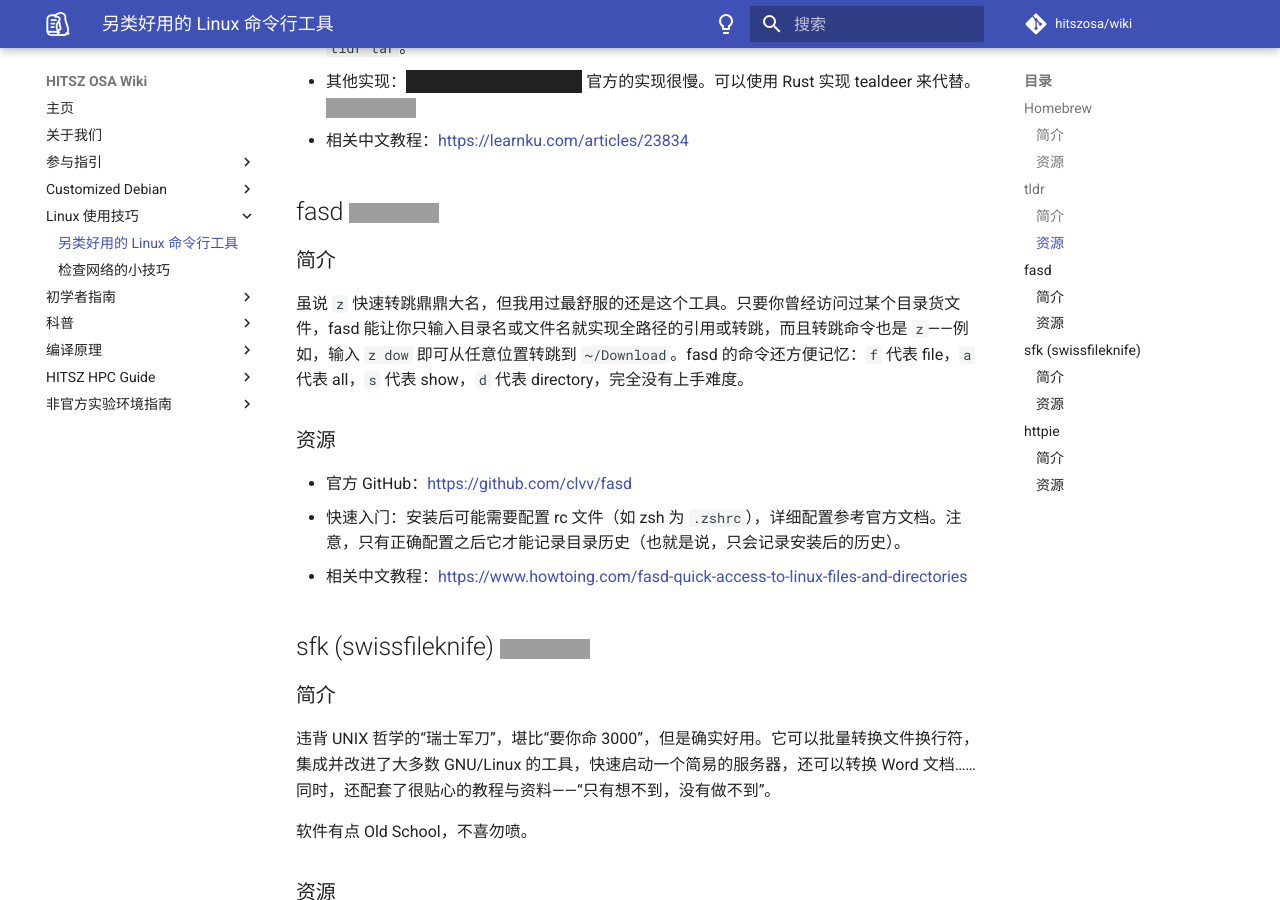
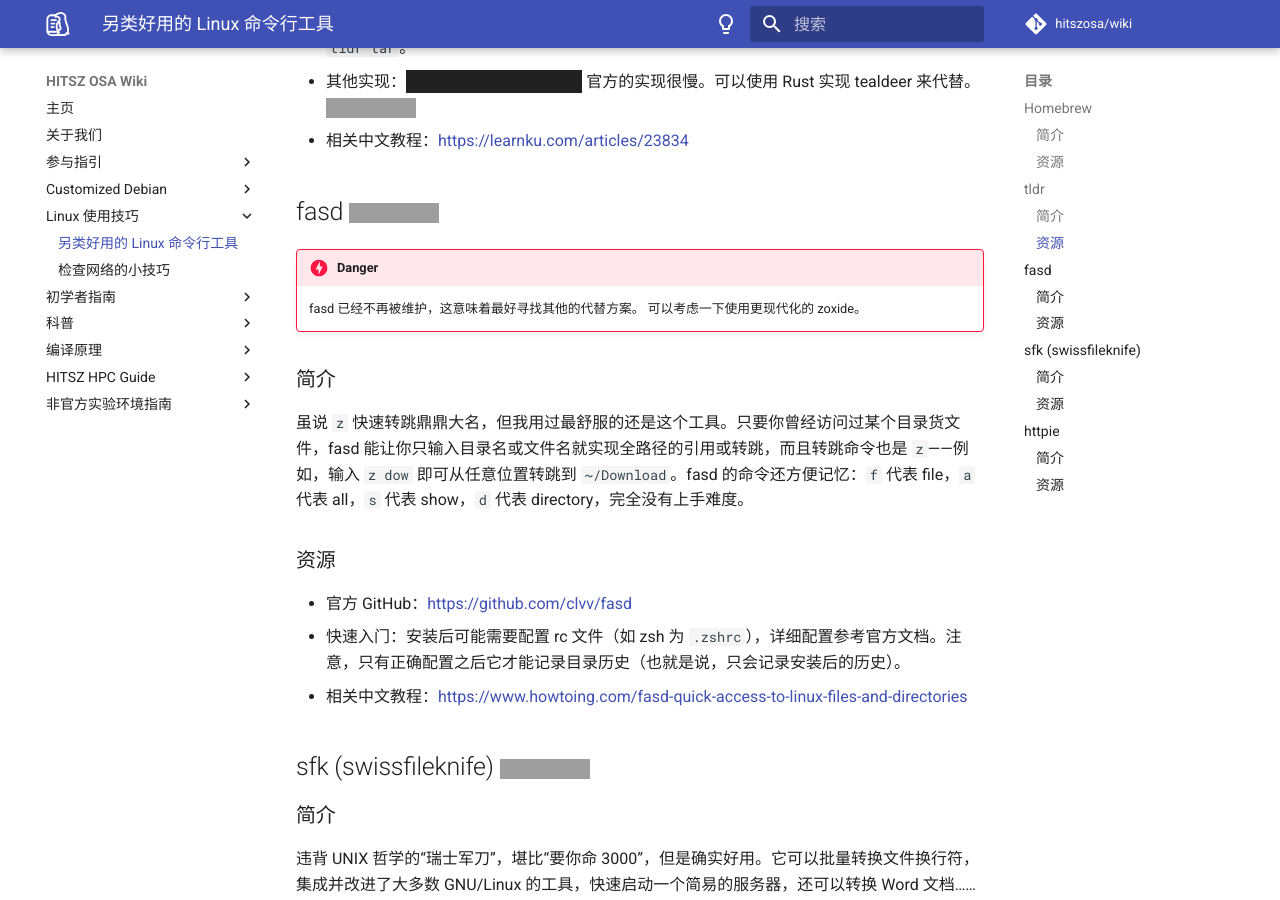
Before and after one commit to hitszosa/wiki, an MkDocs documentation site: the page built from docs/linux-tricks/handy-cli-apps.md, in a window 1280 px wide and 900 px high, scrolled down 976 px. Built offline with MkDocs 1.6.1 and Material for MkDocs 9.7.7, drawn with Linux system fonts in a browser that asks for light colours; comment, search, counter and statistics services are not loaded; grey boxes are pictures that could not be loaded.

Commit message:
Add information about the deprecation of fasd (#50)
* edit handy-cli-apps

* edit handy-cli-apps

```diff
--- a/docs/linux-tricks/handy-cli-apps.md
+++ b/docs/linux-tricks/handy-cli-apps.md
@@ -31,6 +31,10 @@ Too long; didn't read. ~~即“太长不看”~~ 废话不多说，就是这款
 - 相关中文教程：<https://learnku.com/articles/23834>
 
 ## fasd [![fasd status](https://repology.org/badge/tiny-repos/fasd.svg)](https://repology.org/project/fasd/versions)
+
+!!! danger
+    fasd 已经不再被维护，这意味着最好寻找其他的代替方案。
+    可以考虑一下使用更现代化的 zoxide。
 
 ### 简介
 
```
